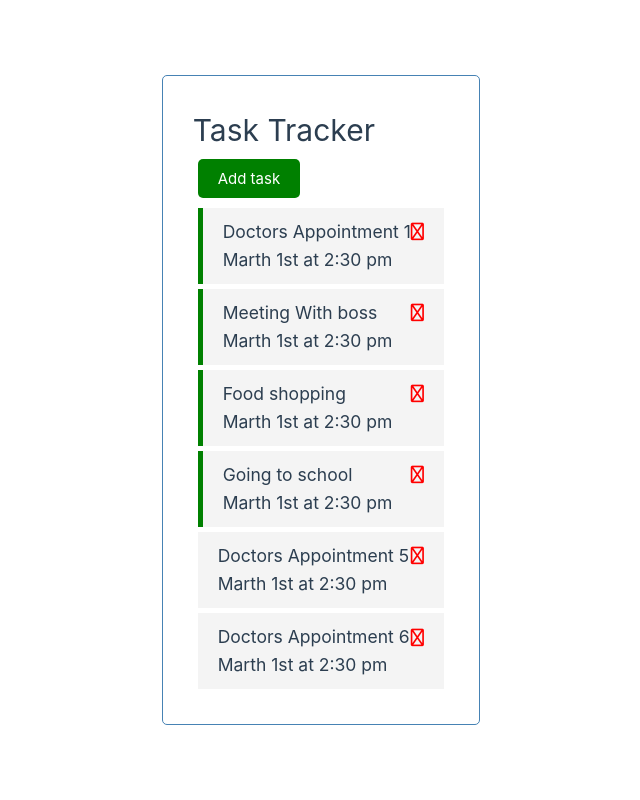
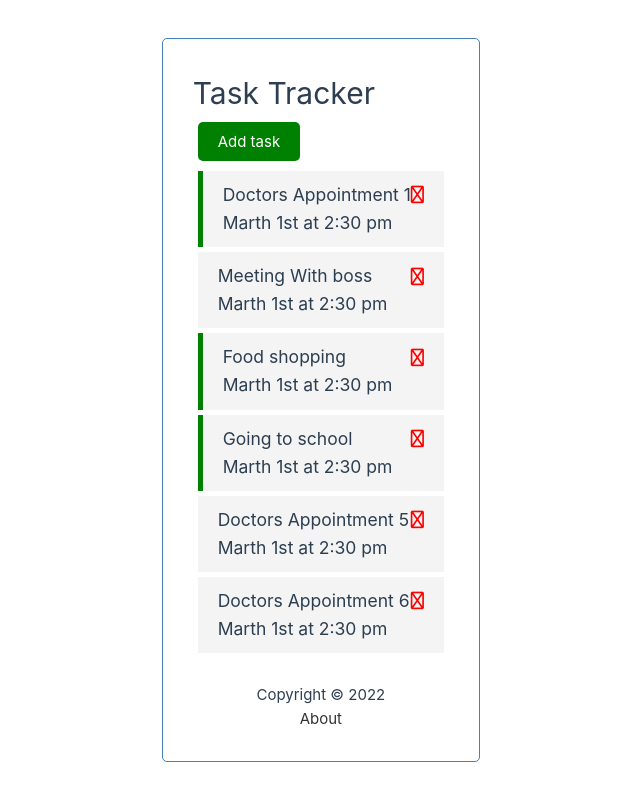
Before and after one commit to minhaz1217/vue-task-tracker, a Vue app: page / in a window 1280 px wide. Shown: the whole page, without its empty margins (160-800 px from the left). Built offline with nearby package versions, Linux system fonts and the light colour scheme; data requests are answered from the project's data file.

Commit message:
vue-router implemented and working

```diff
--- a/db.json
+++ b/db.json
@@ -10,7 +10,7 @@
       "id": 2,
       "text": "Meeting With boss",
       "day": "Marth 1st at 2:30 pm",
-      "reminder": true
+      "reminder": false
     },
     {
       "id": 3,
--- a/package.json
+++ b/package.json
@@ -6,11 +6,12 @@
     "build": "vite build",
     "preview": "vite preview --port 4173",
     "lint": "eslint . --ext .vue,.js,.jsx,.cjs,.mjs --fix --ignore-path .gitignore",
-    "backend" : "json-server --watch db.json --port 5099"
+    "backend": "json-server --watch db.json --port 5099"
   },
   "dependencies": {
+    "json-server": "0.17.0",
     "vue": "^3.2.37",
-    "json-server" : "0.17.0"
+    "vue-router": "^4.0.13"
   },
   "devDependencies": {
     "@vitejs/plugin-vue": "^3.0.1",
--- a/src/App.vue
+++ b/src/App.vue
@@ -2,36 +2,10 @@
 import { createDOMCompilerError } from '@vue/compiler-dom';
 import { onMounted, ref } from '@vue/runtime-core';
 import Header from './components/Header.vue';
-import Tasks from './components/Tasks.vue';
-import AddTask from './components/AddTask.vue';
-import {fetchTasks, createTask, removeTask, setTaskToToggle } from "./services/TaskService"
+import Footer from "./components/Footer.vue";
 
-let tasks = ref([])
+
 let showAddTask = ref(false);
-onMounted(async ()=>{
-  tasks.value = await fetchTasks();
-});
-
-async function deleteTask(id){
-  if(confirm("Are you sure?")){
-    const data = await removeTask(id);
-    if(data === true){
-      tasks.value = tasks.value.filter( (x)=>x.id != id );
-    }else{
-      alert("Error on deleting");
-    }
-  }
-}
-async function toggleReminder(id){
-  const data = await setTaskToToggle(id);
-  tasks.value = tasks.value.map( (task)=> task.id == id ? { ...task, reminder: data.reminder } : task);
-}
-
-async function addTask(task){
-  const data = await createTask(task);
-  console.log("Data",task, data);
-  tasks.value = [ ...tasks.value, data];
-}
 
 function toggleShowAddTask(){
   showAddTask.value = !showAddTask.value;
@@ -45,10 +19,8 @@ function toggleShowAddTask(){
       @toggle-show-add-task="toggleShowAddTask"
       title="Task Tracker"
       :showAddTask="showAddTask" />
-    <div v-if="showAddTask">
-      <AddTask @add-task="addTask" />
-    </div>
-    <Tasks @toggle-reminder="toggleReminder" :tasks="tasks" @delete-task="deleteTask"/>
+      <router-view :showAddTask="showAddTask"></router-view>
+    <Footer />
   </div>
 </template>
 
--- /dev/null
+++ b/src/components/Footer.vue
@@ -0,0 +1,18 @@
+<template>
+
+    <footer>
+        <p>Copyright  &copy; 2022 </p>
+        <router-link to="/about">About</router-link>
+        <!-- <a href="/about">About</a> -->
+    </footer>
+</template>
+
+<style scoped>
+    a{
+        color: #333;
+    }
+    footer{
+        margin-top: 30px;
+        text-align: center;
+    }
+</style>
--- a/src/components/Header.vue
+++ b/src/components/Header.vue
@@ -1,4 +1,6 @@
 <script setup>
+import { computed, ref } from '@vue/runtime-core';
+import { useRoute } from 'vue-router'
 import Button from './Button.vue';
 
 defineProps({
@@ -7,13 +9,21 @@ defineProps({
 });
 
 const emit = defineEmits(['toggle-show-add-task']);
+const route = useRoute()
 
+const isHomePage = computed( ()=>{
+    if(route.path === "/"){
+        return true;
+    }
+    return false;
+});
 </script>
 
 
 <template>
     <h1>{{ title }}</h1>
     <Button
+        v-show="isHomePage"
         @btn-clicked="$emit('toggle-show-add-task')"
         :text="showAddTask ? 'Close': 'Add task'"
         :color="showAddTask ? 'red': 'green'"
--- a/src/main.js
+++ b/src/main.js
@@ -1,6 +1,6 @@
 import { createApp } from 'vue'
 import App from './App.vue'
-
+import router from "./router"
 import './assets/main.css'
 
-createApp(App).mount('#app')
+createApp(App).use(router).mount('#app')
--- /dev/null
+++ b/src/router/index.js
@@ -0,0 +1,25 @@
+import {createRouter, createWebHistory} from 'vue-router';
+import About from '../views/About'
+import Home from '../views/Home'
+
+
+// import App from '../components/App'
+const routes = [
+    {
+        path: "/",
+        name: "Home",
+        component: Home
+    },
+    {
+        path: "/about",
+        name: "About",
+        component: About,
+    },
+];
+
+const router = createRouter({
+    history: createWebHistory(import.meta.env.BASE_URL),
+    routes
+});
+
+export default router;
--- /dev/null
+++ b/src/views/About.vue
@@ -0,0 +1,3 @@
+<template>
+    <p>About</p>
+</template>
--- /dev/null
+++ b/src/views/Home.vue
@@ -0,0 +1,50 @@
+<script setup>
+import Tasks from '../components/Tasks.vue';
+import AddTask from '../components/AddTask.vue';
+import { ref } from '@vue/reactivity';
+import { onMounted } from '@vue/runtime-core';
+import {fetchTasks, createTask, removeTask, setTaskToToggle } from "../services/TaskService"
+
+
+const props = defineProps({
+    showAddTask : Boolean
+});
+
+let tasks = ref([])
+
+onMounted(async ()=>{
+  tasks.value = await fetchTasks();
+});
+
+async function deleteTask(id){
+  if(confirm("Are you sure?")){
+    const data = await removeTask(id);
+    if(data === true){
+      tasks.value = tasks.value.filter( (x)=>x.id != id );
+    }else{
+      alert("Error on deleting");
+    }
+  }
+}
+async function toggleReminder(id){
+  const data = await setTaskToToggle(id);
+  tasks.value = tasks.value.map( (task)=> task.id == id ? { ...task, reminder: data.reminder } : task);
+}
+
+async function addTask(task){
+  const data = await createTask(task);
+  console.log("Data",task, data);
+  tasks.value = [ ...tasks.value, data];
+}
+</script>
+
+<template>
+  <div v-if="showAddTask">
+    <AddTask @add-task="addTask" />
+  </div>
+  <Tasks
+    @toggle-reminder="toggleReminder"
+    :tasks="tasks"
+    @delete-task="deleteTask"
+  />
+</template>
--- a/vite.config.js
+++ b/vite.config.js
@@ -1,14 +1,19 @@
 import { fileURLToPath, URL } from 'node:url'
 
-import { defineConfig } from 'vite'
+import { defineConfig, loadEnv } from 'vite'
 import vue from '@vitejs/plugin-vue'
 
 // https://vitejs.dev/config/
-export default defineConfig({
-  plugins: [vue()],
-  resolve: {
-    alias: {
-      '@': fileURLToPath(new URL('./src', import.meta.url))
+export default ({ mode }) => {
+  process.env = { ...process.env, ...loadEnv(mode, process.cwd()) };
+
+  return defineConfig({
+    plugins: [vue()],
+    resolve: {
+      extensions: ['.js', '.vue', '.ts', '.jsx', '.tsx', '.json', '.mjs'],
+      alias: {
+        '@': fileURLToPath(new URL('./src', import.meta.url))
+      }
     }
-  }
-})
+  });
+}
```
Also changed, not shown: 1 other file (tests, documents, lock files or other folders).
